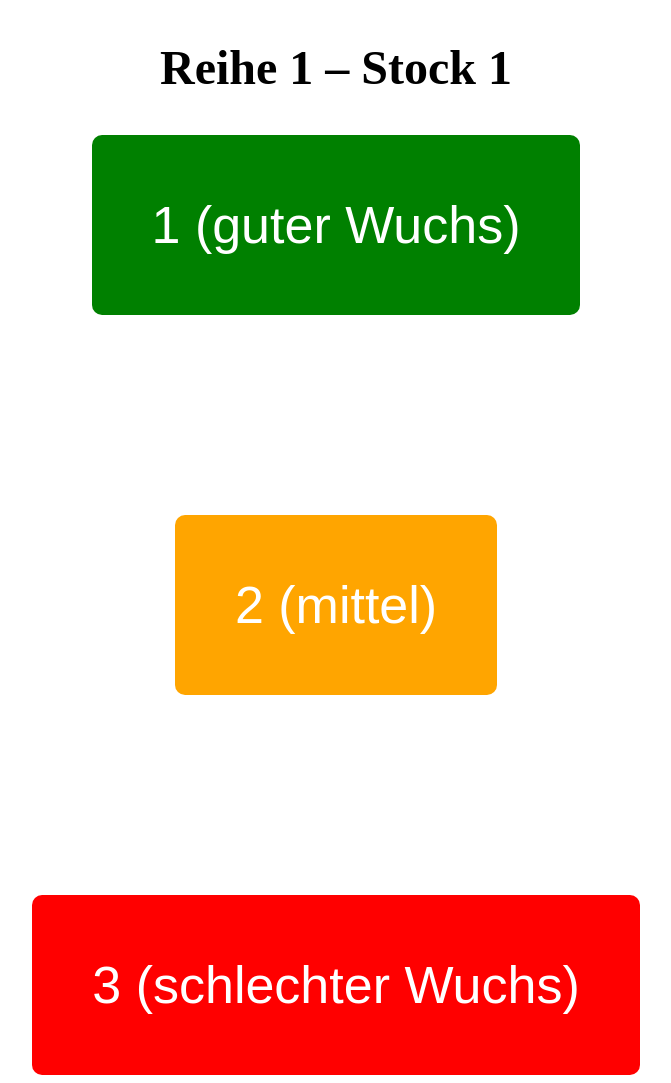
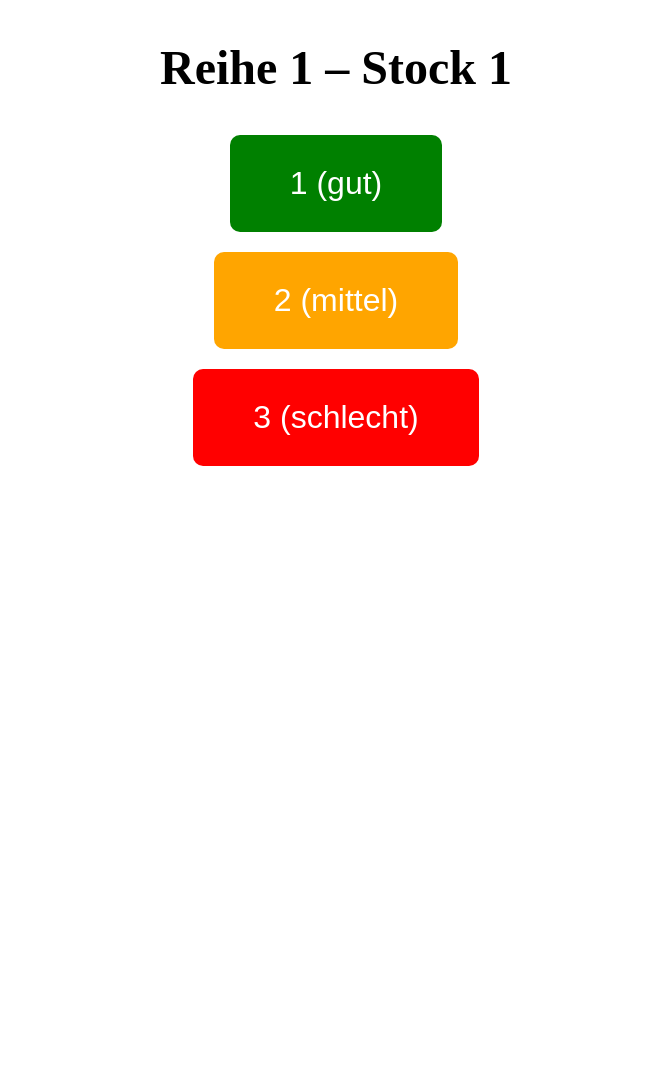
Before and after one commit to bezeba/Rebberg-app, a Flask app: page /bewerten in a window 1280 px wide. Shown: the whole page, without its empty margins (304-975 px from the left). After the commit the page ends 466 px from the top, so only its background shows below. Run offline with Flask 3, Linux system fonts and the light colour scheme; the visitor is signed in with stand-in values (Sample User, id 1).

Commit message:
Update bewerten.html

```diff
--- a/templates/bewerten.html
+++ b/templates/bewerten.html
@@ -1,8 +1,8 @@
+
 <!DOCTYPE html>
 <html>
 <head>
   <title>Bewertung</title>
-
 
   <script>
     function playSound(nr) {
@@ -12,22 +12,17 @@
   </script>
 </head>
 <body>
-  <h2 style="font-size: 48px; font-weight: bold; text-align: center;">
-    Reihe {{ reihe }} – Stock {{ stock }}
-  </h2>
-  <form method="post" style="display: flex; flex-direction: column; gap: 200px; align-items: center;">
+  <h2 style="font-size: 48px; text-align: center;">Reihe {{ reihe }} – Stock {{ stock }}</h2>
+  <form method="post" style="display: flex; flex-direction: column; gap: 20px; align-items: center;">
     <button name="bewertung" value="1"
-      style="font-size: 52px; padding: 60px 60px; background-color: green; color: white; border: none; border-radius: 10px;">
-      1 (guter Wuchs)
-    </button>
+      style="font-size: 32px; padding: 30px 60px; background-color: green; color: white; border: none; border-radius: 10px;">
+      1 (gut)</button>
     <button name="bewertung" value="2"
-      style="font-size: 52px; padding: 60px 60px; background-color: orange; color: white; border: none; border-radius: 10px;">
-      2 (mittel)
-    </button>
+      style="font-size: 32px; padding: 30px 60px; background-color: orange; color: white; border: none; border-radius: 10px;">
+      2 (mittel)</button>
     <button name="bewertung" value="3"
-      style="font-size: 52px; padding: 60px 60px; background-color: red; color: white; border: none; border-radius: 10px;">
-      3 (schlechter Wuchs)
-    </button>
+      style="font-size: 32px; padding: 30px 60px; background-color: red; color: white; border: none; border-radius: 10px;">
+      3 (schlecht)</button>
   </form>
 </body>
 </html>
```
Lines whose indentation alone changed are shown as unchanged.
